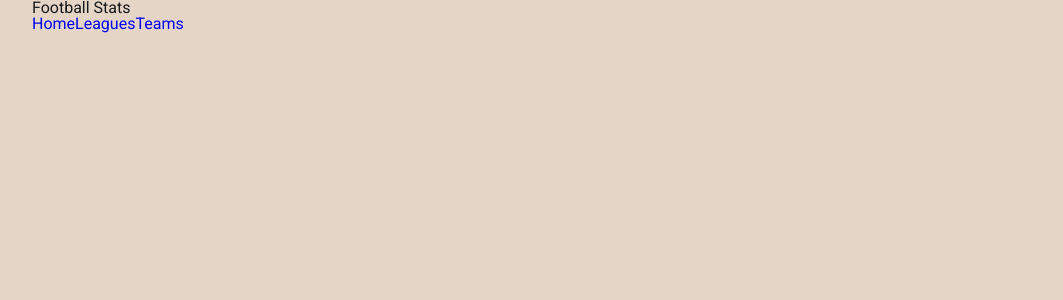
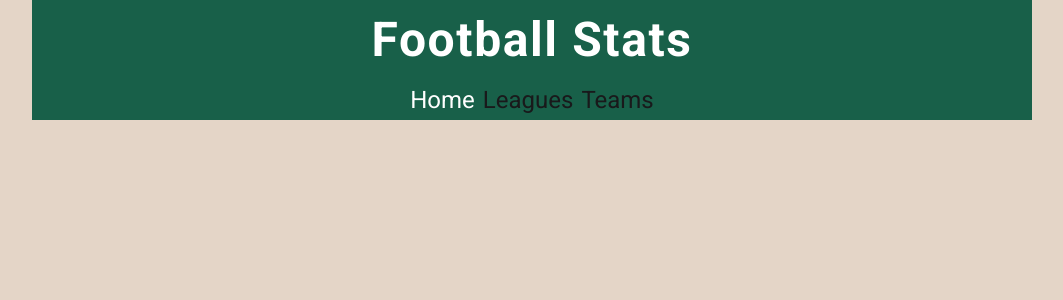
Before and after one commit to DmitryReztsov/football-stats, a React (Create React App) app: page / in a window 1280 px wide. Shown: the top 300 px of the page, without its empty margins (108-1171 px from the left). Built offline with nearby package versions, Linux system fonts and the light colour scheme.

Commit message:
Доработан CustomLink.tsx

```diff
--- a/src/components/Header/Header.tsx
+++ b/src/components/Header/Header.tsx
@@ -1,19 +1,53 @@
 import React, {FC} from 'react';
-import {Link} from "react-router-dom";
+import styled from "styled-components";
+import CustomLink from "../microcomponents/links/CustomLink/CustomLink";
 
+const StyledHeader = styled.header`
+  background-color: ${({theme}) => theme.colors.dark_green};
 
+  h1 {
+    text-align: center;
+    font-size: 3rem;
+    padding: 1rem;
+    color: ${({theme}) => theme.colors.font_light};
+    font-weight: 700;
+    letter-spacing: 0.1rem;
+  }
+
+  nav {
+    text-align: center;
+    font-size: 1.5rem;
+    padding: 0.5rem;
+    color: ${({theme}) => theme.colors.font_light};
+  }
+
+  ul {
+    display: inline-flex;
+  }
+  li {
+    margin: 0 0.25rem;
+  }
+`
 
 const Header: FC = () => {
-    return (
-        <div>
-            <h1>Football Stats</h1>
-            <nav>
-                <Link to={"/"}>Home</Link>
-                <Link to={"/leagues"}>Leagues</Link>
-                <Link to={"/teams"}>Teams</Link>
-            </nav>
-        </div>
-    );
+  return (
+    <StyledHeader>
+      <h1>Football Stats</h1>
+      <nav>
+        <ul>
+          <li>
+            <CustomLink to={"/"}>Home</CustomLink>
+          </li>
+          <li>
+            <CustomLink to={"/leagues"}>Leagues</CustomLink>
+          </li>
+          <li>
+            <CustomLink to={"/teams"}>Teams</CustomLink>
+          </li>
+        </ul>
+      </nav>
+    </StyledHeader>
+  );
 };
 
 export default Header;
--- /dev/null
+++ b/src/components/microcomponents/links/CustomLink/CustomLink.tsx
@@ -0,0 +1,27 @@
+import React, {FC} from 'react';
+import {Link, useMatch} from "react-router-dom";
+import styled, {DefaultTheme} from "styled-components";
+
+interface ICustomLink {
+  children: React.ReactNode,
+  to: string,
+}
+
+const StyledLink = styled(Link)<{ color: any }>`
+  color: ${props => props.color ? (({theme}) => theme.colors.font_light) : (({theme}) => theme.colors.font_dark)}
+`
+
+const CustomLink: FC<ICustomLink> = ({children, to}) => {
+  const match = useMatch(to)
+  return (
+    <StyledLink
+      to={to}
+      color={match}
+    >
+      {children}
+    </StyledLink>
+
+  );
+};
+
+export default CustomLink;
--- a/src/interfaces/styled.ts
+++ b/src/interfaces/styled.ts
@@ -15,5 +15,4 @@ export interface ILightTheme {
     medium: string
     small: string
   }
-
 }
```
Also changed, not shown: src/styled.d.ts (renamed from styled.d.ts).
